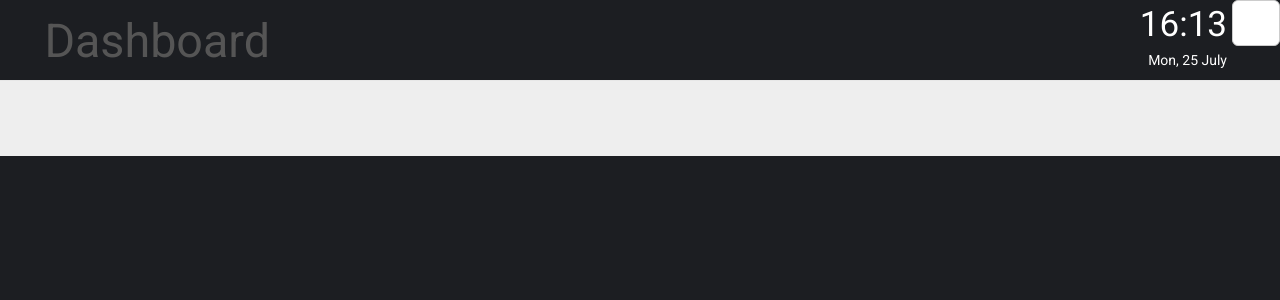
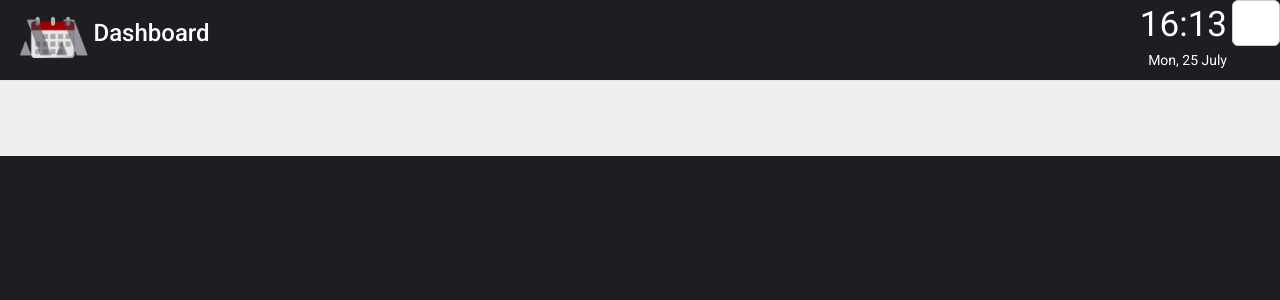
Before and after one commit to DerHahne/room_display, a Flask app: page / in a window 1280 px wide. Shown: the top 300 px of the page. Run offline with Flask 2, Linux system fonts and the light colour scheme; data that the repository does not hold is empty; some libraries are stand-ins or nearby versions; some web fonts are replaced.

Commit message:
[feature] remove dropdown

```diff
--- a/room_display/static/index.css
+++ b/room_display/static/index.css
@@ -9,14 +9,17 @@ ul {
 li {
     list-style-type: none;
 }
+a:hover {
+    text-decoration: none;
+    cursor: pointer;
+}
+
 
 /*NAV*/
 .navbar {
     background: #1c1e22;
 }
-.navbar-nav {
-    margin-top: 15px;
-}
+
 .navbar-default .navbar-nav>.active>a {
     background: none;
 }
@@ -40,12 +43,6 @@ li {
     margin-right: 5px;
 }
 
-
-/*DROPDOWN*/
-#page_name {
-    font-size: 35pt;
-    vertical-align: middle;
-}
 .dropdown-menu {
     width: 30em;
 }
--- a/room_display/static/index.js
+++ b/room_display/static/index.js
@@ -273,6 +273,10 @@ roomDisplayModule.controller('RoomDisplayController', function($roomData, $scope
     // Make the list of rooms available to the template
     $scope.rooms = $roomData.rooms;
 
+    $scope.clickRoom = function(room) {
+        $scope.selected_room = room;
+    }
+
     $roomData.enablePolling();
 });
 
@@ -288,12 +292,6 @@ roomDisplayModule.controller('TimeController', function($scope, $interval) {
 });
 
 
-function update_page_name() {
-    console.log('update_page_name...');
-    var page_name = $('#page_changer li.active').text();
-    $('#page_name').text(page_name);
-}
-
 angular.element(document).ready(function() {
     // HACK: Need to wait for the navbar to be rendered before binding events to it
     setTimeout(init, 1000);
@@ -306,10 +304,4 @@ function init() {
         req.call(document.body.parentNode);
     });
 
-    // Update the page name when the dropdown changes
-    $('#page_changer').on('hidden.bs.dropdown', update_page_name);
-    $('.dashboard-room-booking').on('click', update_page_name);
-
-    //Show the current page name
-    update_page_name();
 }
--- a/room_display/static/templates/content.html
+++ b/room_display/static/templates/content.html
@@ -2,7 +2,6 @@
     <nav class="navbar navbar-default navbar-fixed-top">
         <span ng-include src="'static/templates/navbar.html'"></span>
     </nav>
-
     <div class="jumbotron tab-content">
         <div class="tab-pane active" id="Dashboard">
             <span ng-include src="'static/templates/dashboard.html'"></span>
--- a/room_display/static/templates/dashboard.html
+++ b/room_display/static/templates/dashboard.html
@@ -1,5 +1,6 @@
-<ul class="dashboard-room" ng-repeat="room in rooms">
+<ul class="dashboard-room" ng-repeat="room in rooms" ng-if="!selected_room">
     <li ng-if="room.first_booking" class="dashboard-room-booking {{room.first_booking.available ? 'room-available' : 'room-busy'}}">
+        <a ng-click="clickRoom(room)">
             <span>
                 <span class="dashboard-room-name">
                     {{room.name}}
@@ -31,6 +32,7 @@
 
                 </span>
             </span>
+        </a>
     </li>
     <span ng-if="!room.first_booking">
         <h1 class="dashboard-room-name">
@@ -40,3 +42,6 @@
         No more bookings!
     </span>
 </ul>
+<ul ng-if="selected_room" ng-repeat="booking in selected_room.bookings">
+    <span ng-include src="'static/templates/booking.html'"></span>
+</ul>
--- a/room_display/static/templates/navbar.html
+++ b/room_display/static/templates/navbar.html
@@ -1,27 +1,15 @@
 <div class="container-fluid">
-    <div class="collapse navbar-collapse">
-        <ul class="nav navbar-nav">
-            <li class="dropdown active navbar-left" id="page_changer">
-                <a href="#" class="dropdown-toggle" data-toggle="dropdown" role="button" aria-haspopup="true" aria-expanded="false">
-                    <span class="glyphicon glyphicon-menu-hamburger" aria-hidden="true"></span>
-                    <span id="page_name">
-                        Dashboard
-                    </span>
-                </a>
-                <ul class="dropdown-menu">
-                    <li class="active">
-                        <a href="#Dashboard" data-toggle="tab">
-                            Dashboard
-                        </a>
-                    </li>
-                    <li ng-repeat="room in rooms" class="{{room.first_booking && room.first_booking.available ? 'room-available' : 'room-busy'}}">
-                        <a href="#room-{{$index}}" data-toggle="tab">
-                            {{room.name}}
-                        </a>
-                    </li>
-                </ul>
-            </li>
-        </ul>
+    <div>
+
+        <span ng-click="clickRoom(null)" role="button" title="Click me for fun things">
+
+            <span id="page_name">
+                <img src="static/favicon/android-chrome-192x192.png" alt="Dashboard" width="75" />
+            </span>
+            <h3 style="display: inline-block;" ng-if="selected_room">{{selected_room.name}}</h3>
+            <h3 style="display: inline-block;" ng-if="!selected_room">Dashboard</h3>
+        </span>
+
         <span class="navbar-right" ng-controller='TimeController'>
             <div>
                 <button type="button" class="btn btn-default btn-lg" aria-label="Full Screen" id="fullscreen">
```
Lines whose indentation alone changed are shown as unchanged.
